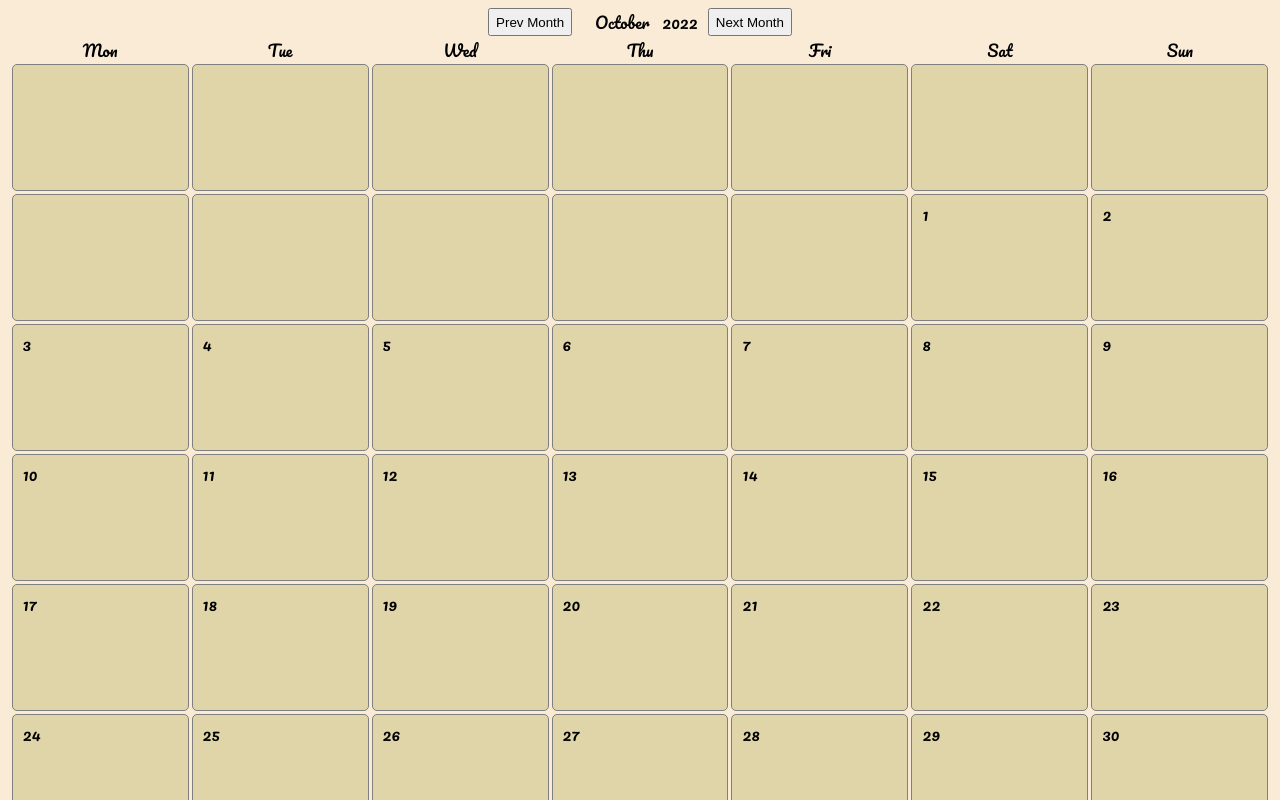
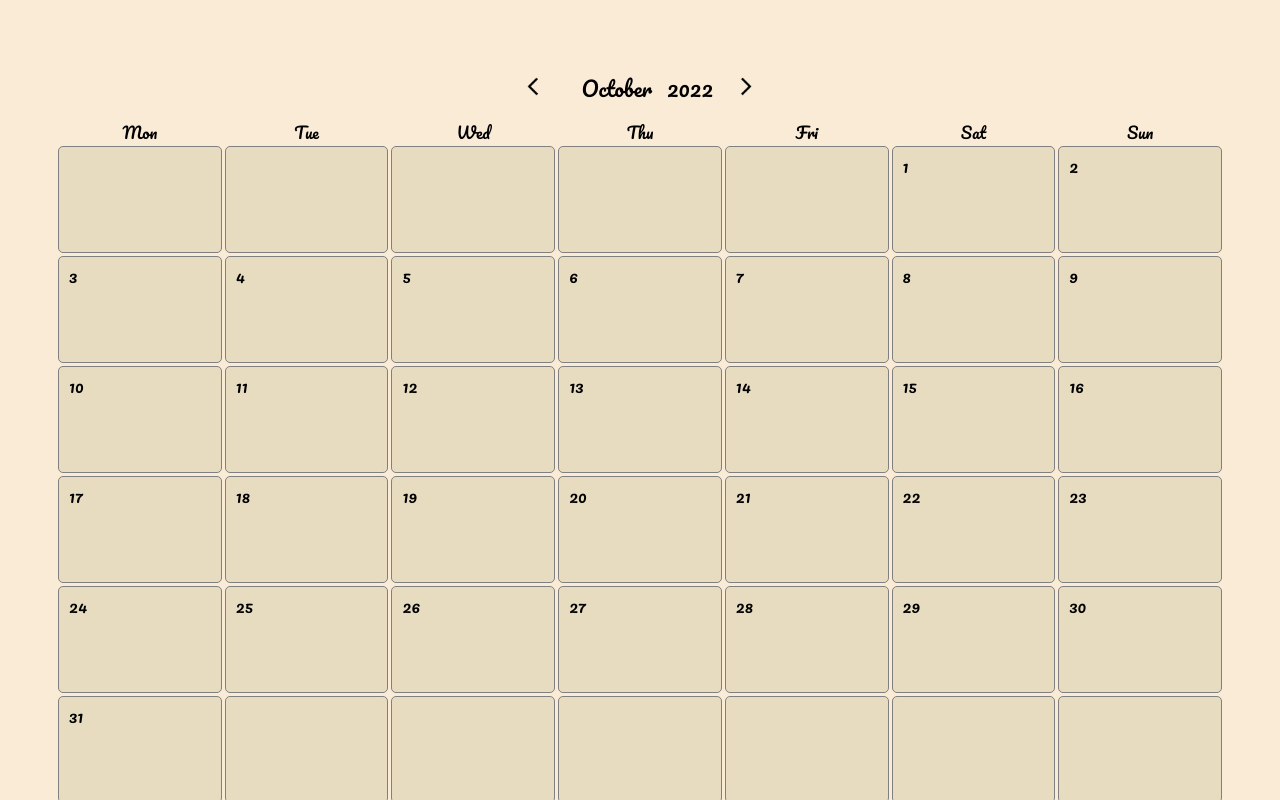
Before and after one commit to ayumi-ayumi/React_Calendar, a React (Create React App) app: page / in a window 1280 px wide. Shown: the top 800 px of the page. Built offline with nearby package versions, Linux system fonts and the light colour scheme.

Commit message:
first attempt done

```diff
--- a/src/App.css
+++ b/src/App.css
@@ -1,25 +1,60 @@
 :root {
   background-color: antiquewhite;
   font-family: 'Pacifico', cursive;
+  margin: 50px;
+  box-sizing: border-box;
 }
 
 .header {
+  height: 60px;
   display: flex;
   justify-content: center;
 }
 
 .month {
-  width: 80px;
+  width: 100px;
   text-align: center;
+  line-height: 60px;
+  font-size: 1.3rem;
+}
+
+.month:hover + button{
+  background-color: red;
+}
+
+.year {
+  text-align: center;
+  line-height: 60px;
+  font-size: 1.3rem;
 }
 
 button {
   margin: 0 10px;
+  border: 0;
+  border-radius: 0;
+  background-color: transparent;
 }
+
+button img {
+  height: 60%;
+}
+
+button img:hover {
+  background-color: #ade2dd4d;
+  border-radius: 50%;
+  transition: 0.3s;
+}
+
+button img:active {
+  background-color: rgba(240, 248, 255, 0.496);
+}
+
+
+
 
 .daysOfWeek  {
   display: grid;
-  grid-template-columns: repeat(7,14%);
+  grid-template-columns: repeat(7, 1fr);
   gap: 3px;
   justify-content: center;
   text-align: center;
@@ -27,15 +62,31 @@ button {
 
 .days {
   display: grid;
-  grid-template-columns: repeat(7,14%);
+  grid-template-columns: repeat(7,1fr);
   gap: 3px;
   justify-content: center;
 }
 
 .aDay, .blank {
-  height: 120px;
+  height: 100px;
   border: 1px solid gray;
   border-radius: 5px;
-  background-color: rgba(128, 128, 0, 0.217);
+  background-color: rgb(173 173 112 / 24%);
   padding: 5px 0 0 10px;
 }
+
+@media(max-width: 480px){
+  .aDay, .blank {
+    height: 55px;
+    font-size: 1.2rem;
+    text-align:center;
+    line-height: 55px;
+    padding: 0;
+}
+}
+
+@media(min-width: 481px)and (max-width:780px){
+  .aDay, .blank {
+    height: 80px;
+}
+}
--- a/src/Components/Day.js
+++ b/src/Components/Day.js
@@ -4,8 +4,9 @@ export default function Day (props) {
 
   function showDay () {
     const dayArr = []
-    const blank =[]
-
+    const blankOfBeginning =[]
+    const blankOfEnd =[]
+    console.log(props.dayOfLastDay)
     //creating an array for days of the month
     for(let i=1; i <= props.howManyDays; i++) {
       dayArr.push(<div className='aDay' key={i}>{i}</div>)
@@ -14,26 +15,36 @@ export default function Day (props) {
     //filling up days before the first day
     if(props.dayOfFirstDay===0){
       for(let j=0; j < 6; j++) {
-        blank.push(<div className='blank'></div>)
+        blankOfBeginning.push(<div className='blank'></div>)
       }
-      dayArr.unshift(blank)
+      dayArr.unshift(blankOfBeginning)
 
     } else {
-      for(let j=0; j < props.dayOfFirstDay-1; j++) {
-        blank.push(<div className='blank' key={j}></div>)
+      for(let p=0; p < props.dayOfFirstDay-1; p++) {
+        blankOfBeginning.push(<div className='blank' key={p}></div>)
       }
-      dayArr.unshift(blank)
+      dayArr.unshift(blankOfBeginning)
+    }
+
+    // filling up days after the last day
+    if(props.dayOfLastDay!==0){
+      for(let l=0; l < 7-props.dayOfLastDay; l++) {
+        blankOfEnd.push(<div className='blank' key={l+50}></div>)
+      }
+      dayArr.push(blankOfEnd)
+
+    }
+    return <div  className='days'>{dayArr}</div>
 
   }
 
-    //filling up days after the last day
-    if(props.dayOfLastDay!==0){
-      for(let l=0; l <= 7-props.dayOfLastDay; l++) {
-        blank.push(<div className='blank' key={l+50}></div>)
+  return (
+    <div>
+      {showDay()}
+      </div>
+  )
 }
-      dayArr.push(blank)
 
-    }
 // else {
 //   for(let j=0; j < props.dayOfLastDay-1; j++) {
 //     blank.push(<div key={j}></div>)
@@ -49,13 +60,3 @@ export default function Day (props) {
 //   }
 //   dayArr.unshift(blank)
 // }
-    return <div  className='days'>{dayArr}</div>
-
-  }
-
-    return (
-      <div>
-      {showDay()}
-      </div>
-  )
-}
--- a/src/Components/Header.js
+++ b/src/Components/Header.js
@@ -1,18 +1,20 @@
-import React from "react"
+import React from "react";
+import leftArrow from "/Users/Ayumi/Desktop/Frauenloop/React/react_calendar/src/left_arrow.png";//why not relative path works??
+import rightArrow from "/Users/Ayumi/Desktop/Frauenloop/React/react_calendar/src/right_arrow.png";
 
 export default function Header(props) {
     const months = ["January", "February", "March", "April", "May", "June", "July", "August", "September", "October", "November", "December"];
 
     return (
         <div className="header">
-            <button onClick={props.onClickPrevMonth}>Prev Month</button>
+            <button onClick={props.onClickPrevMonth}><img src={leftArrow} alt="left_arrow"/></button>
             <div className="month">
                 {months[props.monthNumber]}
             </div>
             <div  className="year">
                 {props.yearNumber}
             </div>
-            <button onClick={props.onClickNextMonth}>Next Month</button>
+            <button onClick={props.onClickNextMonth}><img src={rightArrow} alt="left_arrow"/></button>
         </div>
     )
 }
```
Also changed, not shown: src/left_arrow.png (added), src/right_arrow.png (added). Lines whose indentation alone changed are shown as unchanged.
